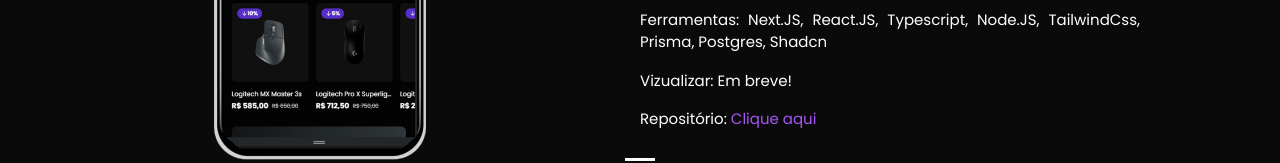
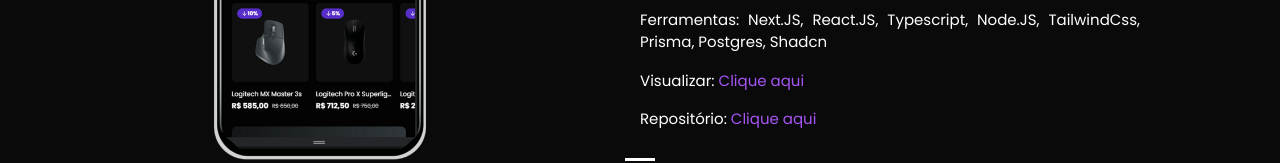
Before and after one commit to washingtonrodriigues/meu-portifolio, a React (Vite) app: page /projects in a window 1280 px wide. Shown: the part 543-706 px from the top of the page. Built offline with nearby package versions, Linux system fonts and the light colour scheme; the HTML template or start-up script is replaced by a standard one; a web font is replaced by a local one.

Commit message:
feat: add ecommerce project link

```diff
--- a/src/Components/Projects/data/projects.json
+++ b/src/Components/Projects/data/projects.json
@@ -50,7 +50,7 @@
       "Postgres",
       "Shadcn"
     ],
-    "link": "Disponível em breve!",
+    "link": "https://fsw-tech.vercel.app",
     "repository": "https://github.com/washingtonrodriigues/e-commerce"
   }
 ]
--- a/src/Components/Projects/index.jsx
+++ b/src/Components/Projects/index.jsx
@@ -117,8 +117,7 @@
                         Ferramentas:<span> {project.technologies.join(', ')}</span>
                       </p>
                       <p className={classNames(styles.p_project)}>
-                        Vizualizar: Em breve!
-                        {/* Visualizar: <a target='_blank' href={project.link}>Clique aqui</a> */}
+                        Visualizar: <a target='_blank' href={project.link}>Clique aqui</a>
                       </p>
                       <p className={classNames(styles.p_project)}>
                         Repositório: <a target='_blank' href={project.repository}>Clique aqui</a>
```
